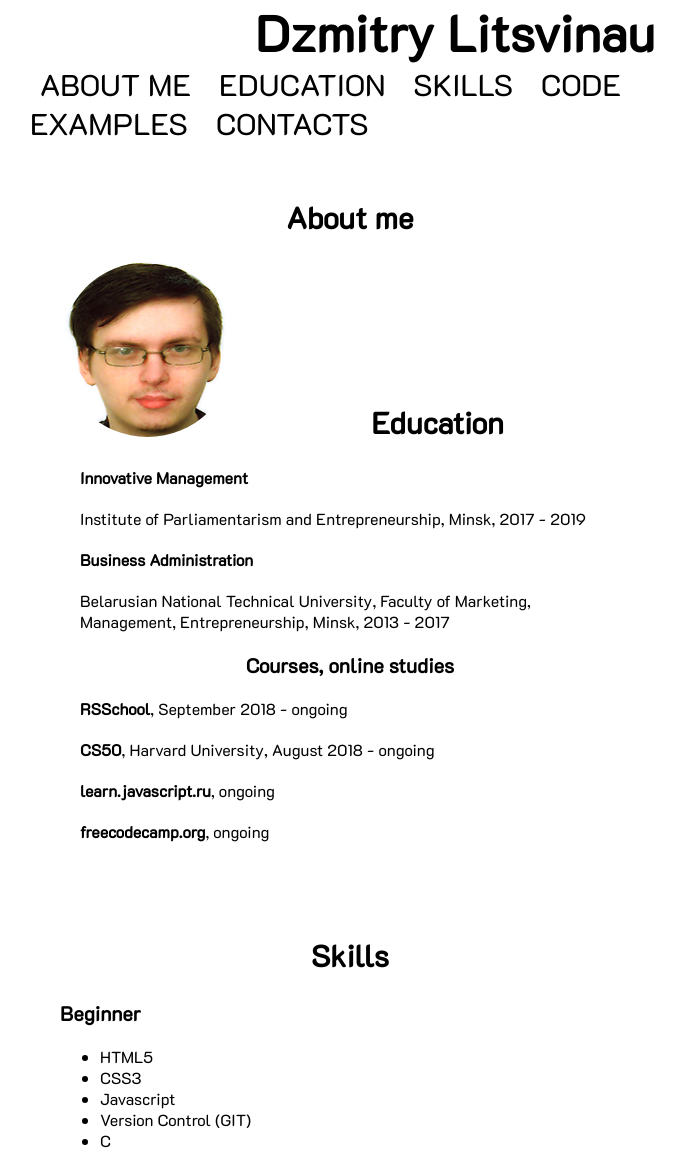
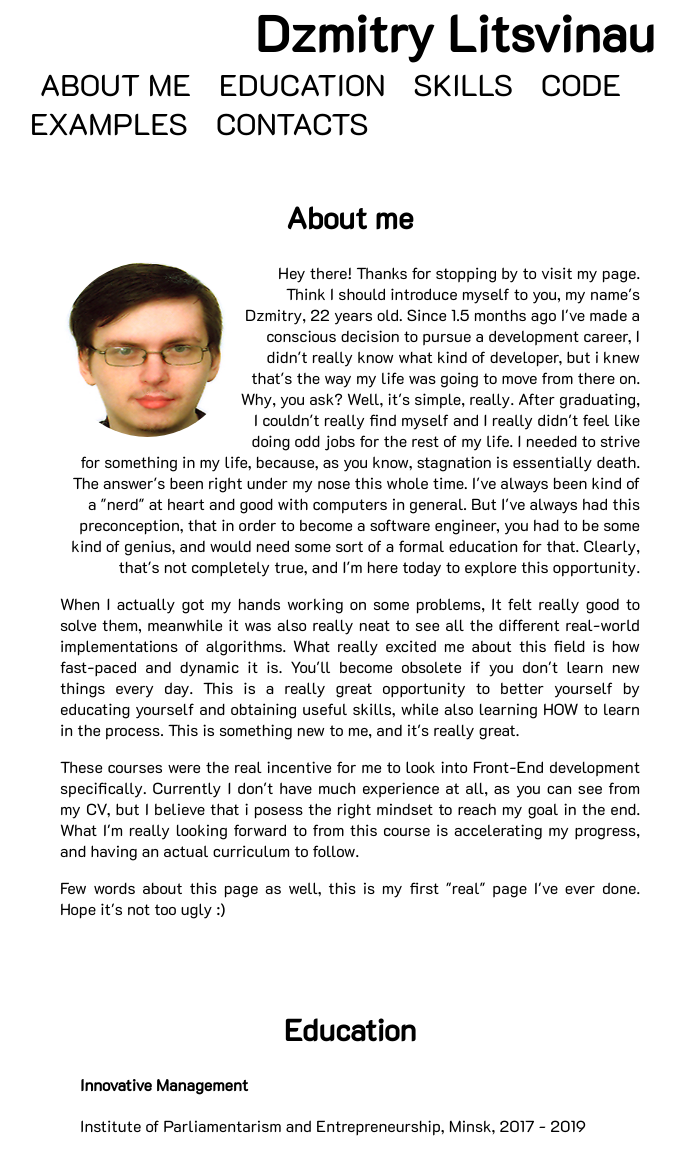
Before and after one commit to lVeliarl/rsschool-codejam1-cv, a plain HTML site: page index.html in a window 1280 px wide. Shown: the top 1157 px of the page, without its empty margins (290-975 px from the left). Drawn offline with Linux system fonts and the light colour scheme.

Commit message:
feat: add about-me section

```diff
--- a/index.html
+++ b/index.html
@@ -22,7 +22,10 @@
     <section id="summary">
       <h2>About me</h2>
       <img class="round" src="img/author.png" alt="This is me" width="175px" height="175px">
-      <p></p>
+      <p class="right">Hey there! Thanks for stopping by to visit my page. Think I should introduce myself to you, my name's Dzmitry, 22 years old. Since 1.5 months ago I've made a conscious decision to pursue a development career, I didn't really know what kind of developer, but i knew that's the way my life was going to move from there on. Why, you ask? Well, it's simple, really. After graduating, I couldn't really find myself and I really didn't feel like doing odd jobs for the rest of my life. I needed to strive for something in my life, because, as you know, stagnation is essentially death. The answer's been right under my nose this whole time. I've always been kind of a "nerd" at heart and good with computers in general. But I've always had this preconception, that in order to become a software engineer, you had to be some kind of genius, and would need some sort of a formal education for that. Clearly, that's not completely true, and I'm here today to explore this opportunity.</p>
+      <p class="justify">When I actually got my hands working on some problems, It felt really good to solve them, meanwhile it was also really neat to see all the different real-world implementations of algorithms. What really excited me about this field is how fast-paced and dynamic it is. You'll become obsolete if you don't learn new things every day. This is a really great opportunity to better yourself by educating yourself and obtaining useful skills, while also learning HOW to learn in the process. This is something new to me, and it's really great. </p>
+      <p class="justify">These courses were the real incentive for me to look into Front-End development specifically. Currently I don't have much experience at all, as you can see from my CV, but I believe that i posess the right mindset to reach my goal in the end. What I'm really looking forward to from this course is accelerating my progress, and having an actual curriculum to follow.</p>
+      <p class="justify">Few words about this page as well, this is my first "real" page I've ever done. Hope it's not too ugly :)</p>
     </section>
     <section id="education">
       <h2>Education</h2>
--- a/style.css
+++ b/style.css
@@ -43,13 +43,16 @@ section {
   padding: 20px;
 }
 
+.justify {
+  text-align: justify;
+}
+
 .round {
   border-radius: 50%;
   float: left;
 }
-#summary p {
+.right {
   text-align: right;
-  padding: 0 0 50px;
 }
 
 #education p {
```
